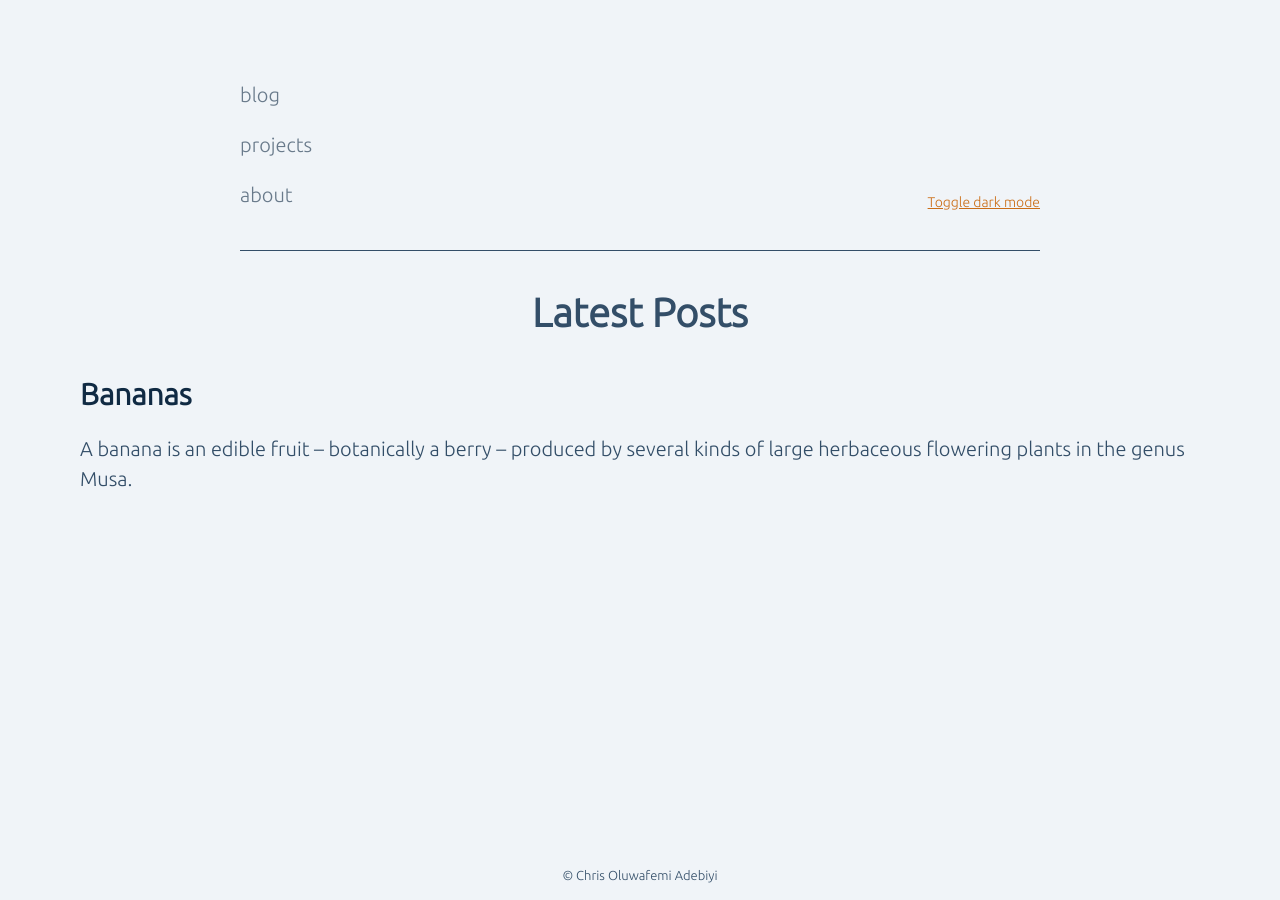
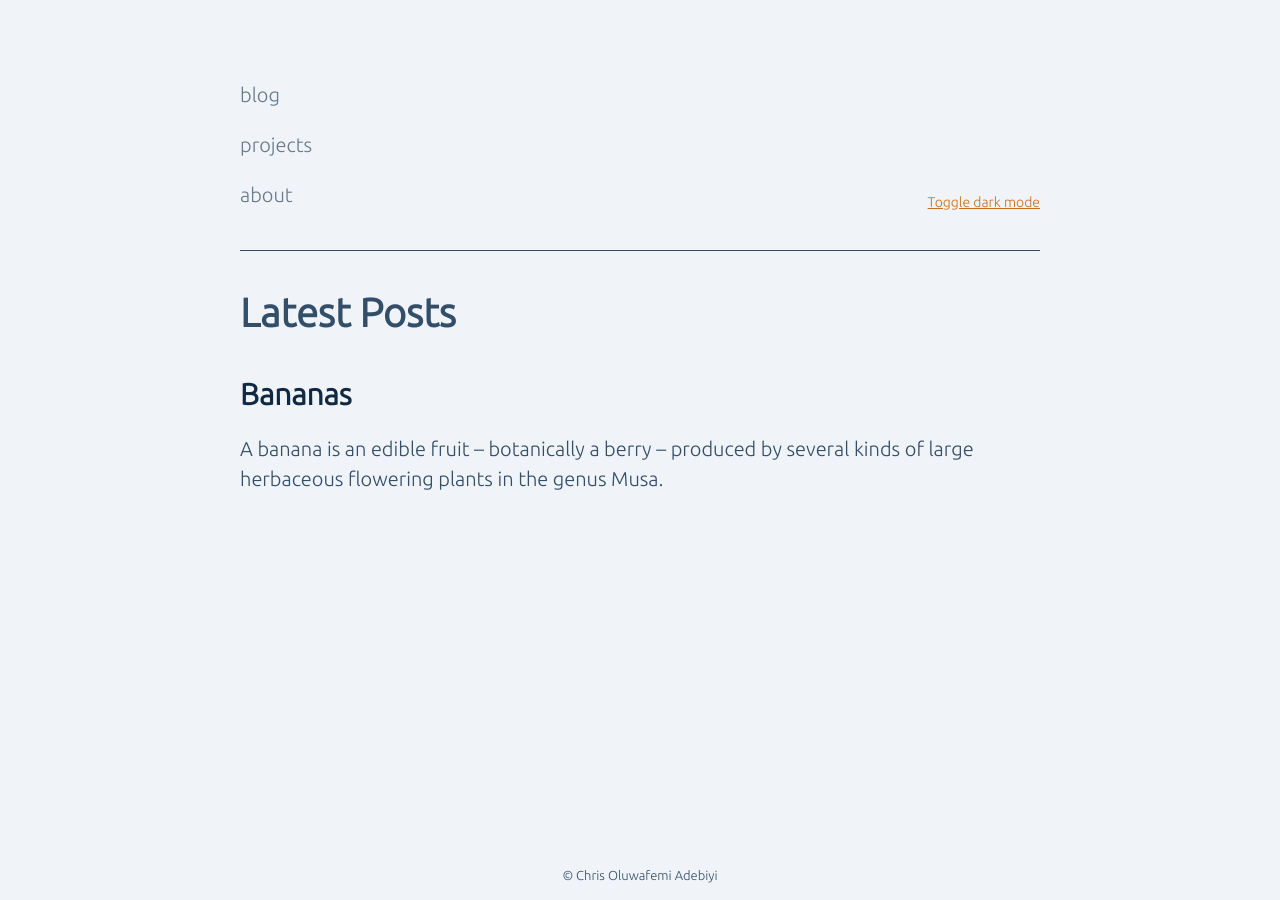
Before and after one commit to oluvvafemi/oluvvafemi.github.io, a Jekyll site: the page built from blog.html, in a window 1280 px wide. Built offline with Jekyll 4.4.1, drawn with Linux system fonts in a browser that asks for light colours.

Commit message:
Constrain width of post listing css

```diff
--- /dev/null
+++ b/assets/css/blog-list.css
@@ -0,0 +1,9 @@
+.posts-container {
+  width: 85vw;
+}
+
+@media (min-width:80em){
+  .posts-container {
+    width: 800px;
+  }
+}
--- a/blog.html
+++ b/blog.html
@@ -1,8 +1,10 @@
 ---
 layout: default
 title: Posts
+custom_css: blog-list
 ---
 
+<div class="posts-container">
   <h1>Latest Posts</h1>
 
   <ul>
@@ -13,3 +15,4 @@ title: Posts
       </li>
     {% endfor %}
   </ul>
+</div>
```
Lines whose indentation alone changed are shown as unchanged.
